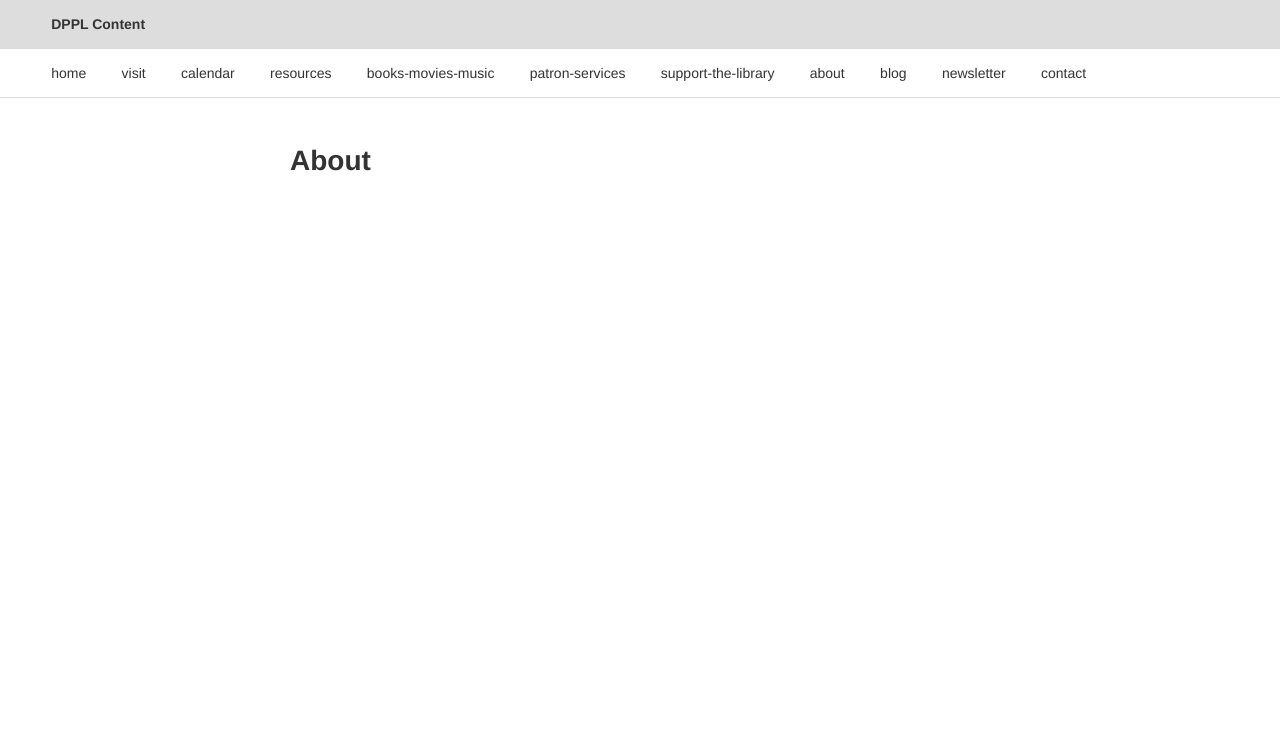
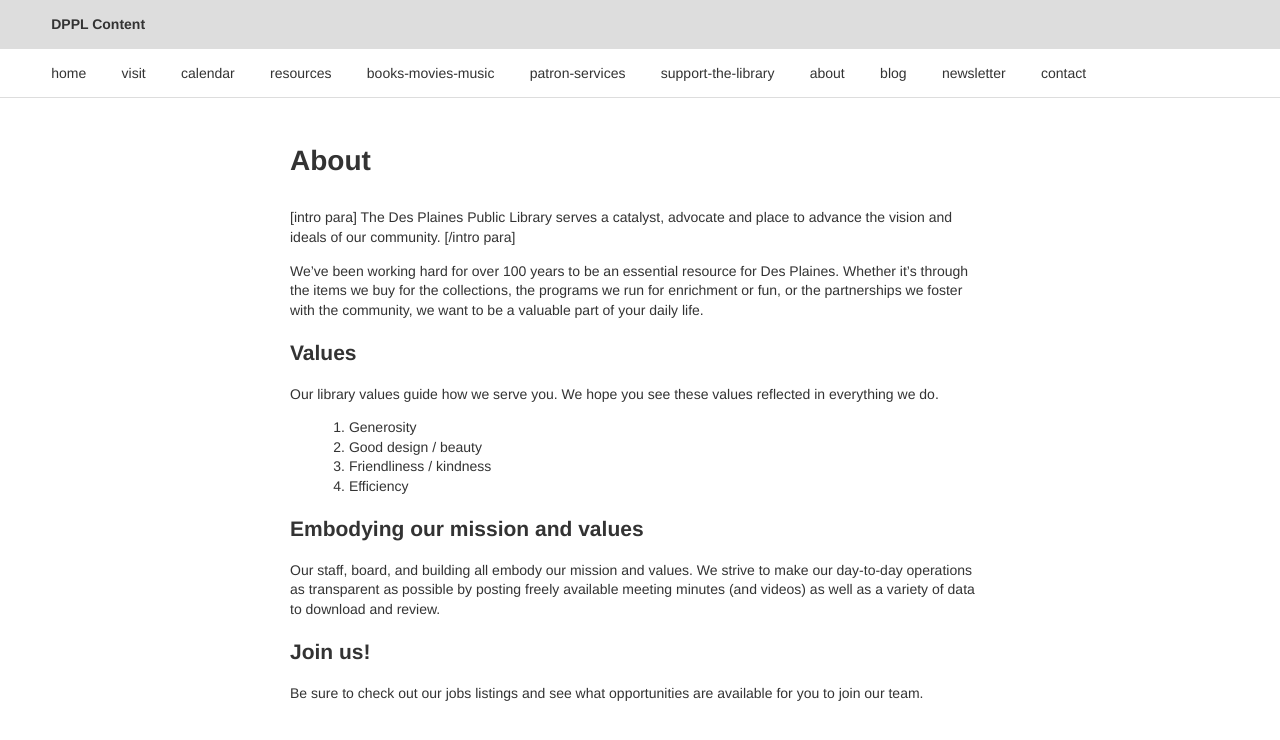
Before and after one commit to dpplweb/dppl-content, a Jekyll site: the page built from _posts/brodie/0801-01-01-about.md, in a window 1280 px wide. Shown: the top 740 px of the page. Built offline with Jekyll 4.4.1, drawn with Linux system fonts in a browser that asks for light colours; Markdown is read by kramdown in place of the engine named in the settings.

Commit message:
Updated 0801-01-01-about.md

```diff
--- a/_posts/brodie/0801-01-01-about.md
+++ b/_posts/brodie/0801-01-01-about.md
@@ -1,11 +1,37 @@
 ---
+categories:
+  - about
+  - brodie
+section: about
+author: Brodie
 layout: post
 title: About
-author: Brodie
-section: about
-categories: [about, brodie]
-audience: ""
-keywords: ""
-goals: ""
+audience: Adults
+keywords: "values, mission"
+goals: "About the library's mission and value"
 actions: ""
+published: true
 ---
+
+[intro para]
+The Des Plaines Public Library serves a catalyst, advocate and place to advance the vision and ideals of our community.
+[/intro para]
+
+We've been working hard for over 100 years to be an essential resource for Des Plaines. Whether it's through the items we buy for the collections, the programs we run for enrichment or fun, or the partnerships we foster with the community, we want to be a valuable part of your daily life.
+
+## Values
+
+Our library values guide how we serve you. We hope you see these values reflected in everything we do.
+
+1. Generosity
+2. Good design / beauty
+3. Friendliness / kindness
+4. Efficiency
+
+## Embodying our mission and values
+
+Our staff, board, and building all embody our mission and values. We strive to make our day-to-day operations as transparent as possible by posting freely available meeting minutes (and videos) as well as a variety of data to download and review.
+
+## Join us!
+
+Be sure to check out our jobs listings and see what opportunities are available for you to join our team.
```
